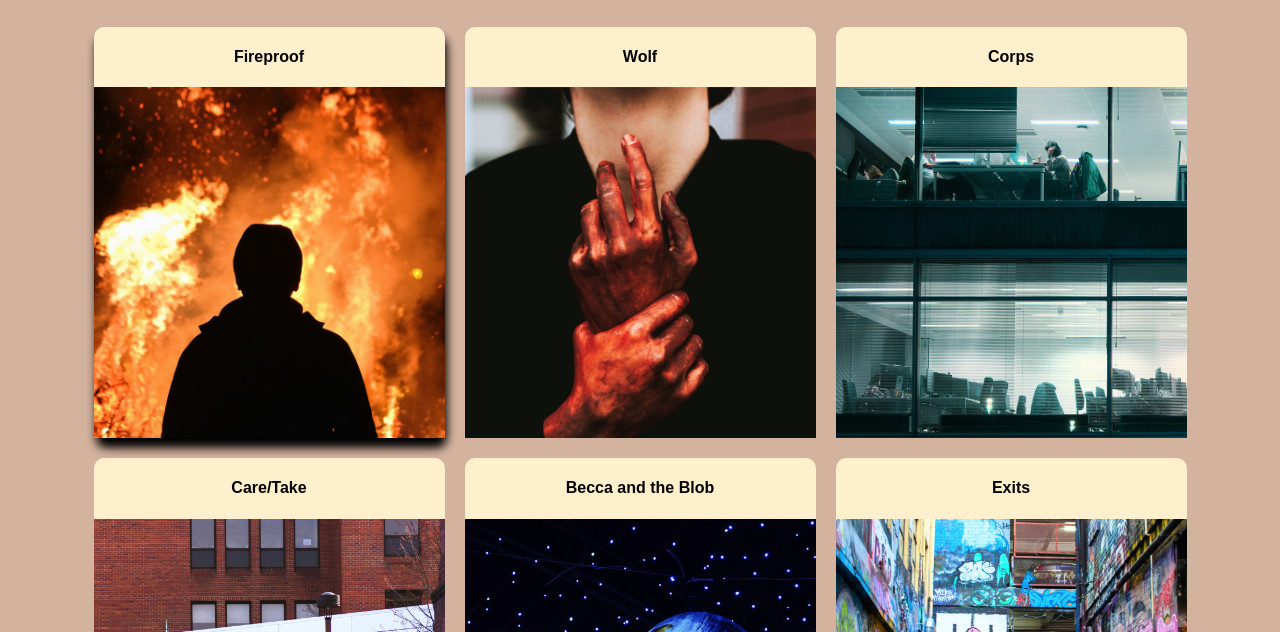
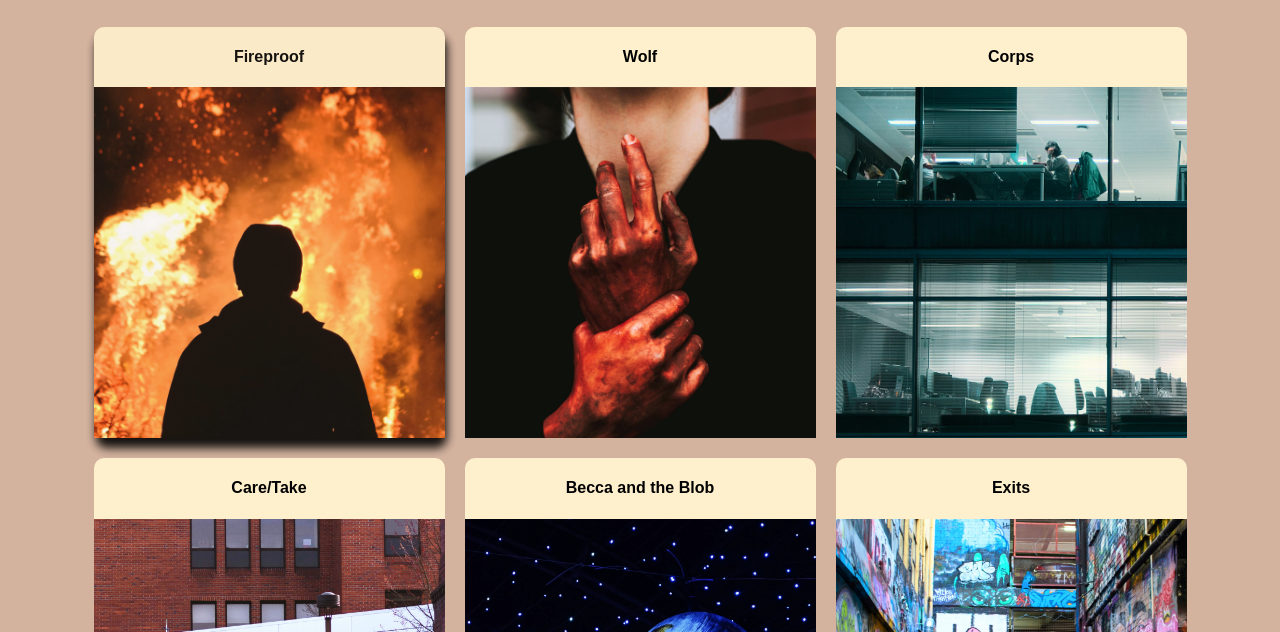
Before and after one commit to hestrain/ella-site, a plain HTML site: page index.html in a window 1280 px wide. In both pictures the pointer is over the element "Fireproof". Shown: the part 679-1311 px from the top of the page. Drawn offline with Linux system fonts and the light colour scheme.

Commit message:
cursor changes to pointer on images now

```diff
--- a/assets/style.css
+++ b/assets/style.css
@@ -174,7 +174,8 @@ header {
 .play:hover {
     box-shadow: black 2px 10px 10px;
     background-color: var(--yello);
-    /* opacity: 100%; */
+    opacity: 90%;
+        cursor: pointer;
 }
 
 /*square the covers*/
```
